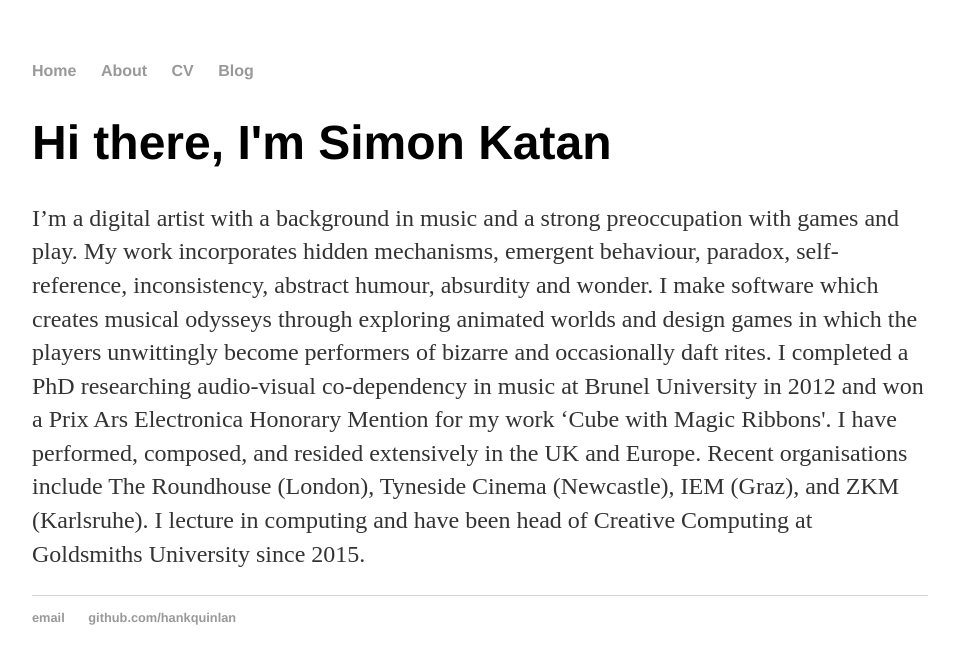
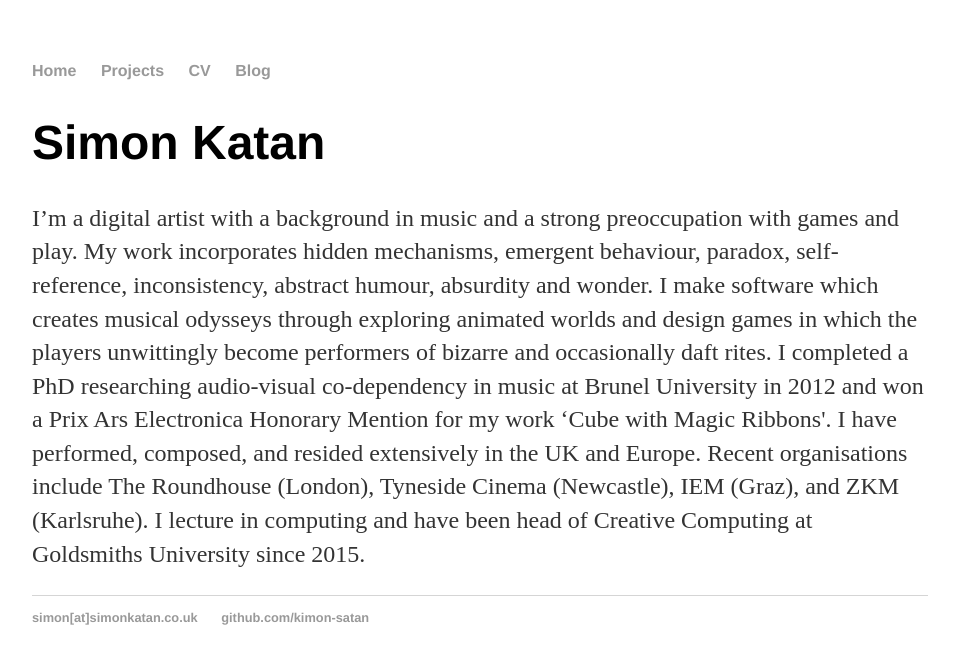
Before and after one commit to kimon-satan/kimon-satan.github.io, a Jekyll site: the page built from index.html, in a window 1280 px wide. Shown: the top 664 px of the page, without its empty margins (160-1115 px from the left). Built offline with Jekyll 4.4.1, drawn with Linux system fonts in a browser that asks for light colours.

Commit message:
more personalisation

```diff
--- a/_config.yml
+++ b/_config.yml
@@ -1,3 +1,3 @@
-name: Hank Quinlan, Horrible Cop
+name: Simon Katan, Digital Artist
 markdown: kramdown
 permalink: /blog/:year/:month/:day/:title
--- a/_layouts/default.html
+++ b/_layouts/default.html
@@ -12,7 +12,7 @@
     <nav>
 <ul>
 <li><a href="/">Home</a></li>
-<li><a href="/about">About</a></li>
+<li><a href="/about">Projects</a></li>
 <li><a href="/cv">CV</a></li>
 <li><a href="/blog">Blog</a></li>
 </ul>
@@ -25,8 +25,8 @@
 
   <footer>
    <ul>
-   <li><a href="mailto:hankquinlanhub@gmail.com">email</a></li>
-   <li><a href="https://github.com/hankquinlan">github.com/hankquinlan</a></li>
+   <li><a href="">simon[at]simonkatan.co.uk</a></li>
+   <li><a href="https://github.com/kimon-satan">github.com/kimon-satan</a></li>
    </ul>
   </footer>
   </body>
--- a/index.html
+++ b/index.html
@@ -4,7 +4,7 @@ title: Simon Katan
 ---
 
 <div class="blurb">
-			<h1>Hi there, I'm Simon Katan</h1>
+	<h1>Simon Katan</h1>
 	<p>
 		I’m a digital artist with a background in music and a strong preoccupation with games and play.
 		My work incorporates hidden mechanisms, emergent behaviour, paradox, self-reference, inconsistency, abstract humour, absurdity and wonder.
```
Also changed, not shown: README.md. Lines whose indentation alone changed are shown as unchanged.
